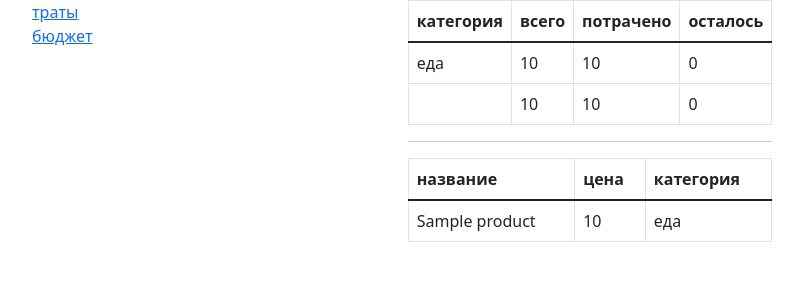
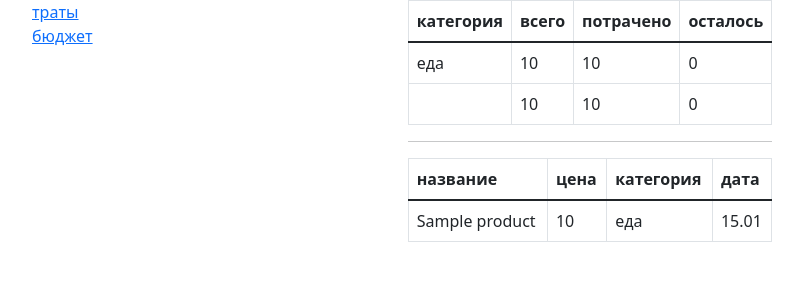
Before and after one commit to dyhmzall/budget, a Django app: a page that uses mainapp/templates/mainapp/month.html in a window 1280 px wide. Shown: the top 300 px of the page, without its empty margins (50-853 px from the left). Run offline with Django 3.2, Linux system fonts and the light colour scheme; data comes from the database, SQL or seed files in the repository; tables that the repository leaves empty hold one stand-in row (values such as "Sample post").

Commit message:
feat: добавление времени генерации продукта

```diff
--- a/mainapp/models.py
+++ b/mainapp/models.py
@@ -14,6 +14,7 @@ class Product(models.Model):
     price = models.DecimalField(verbose_name="цена", max_digits=8, decimal_places=2, default=0)
     description = models.TextField(verbose_name="описание продукта", blank=True)
     month = models.CharField(verbose_name="месяц", max_length=128)
+    date = models.DateField(verbose_name="дата", auto_now=True)
 
     def __str__(self):
         return self.name
--- a/mainapp/templates/mainapp/month.html
+++ b/mainapp/templates/mainapp/month.html
@@ -55,6 +55,7 @@
                     <th scope="col">название</th>
                     <th scope="col">цена</th>
                     <th scope="col">категория</th>
+                    <th scope="col">дата</th>
                 </tr>
                 </thead>
                 <tbody>
@@ -63,6 +64,7 @@
                     <td scope="row">{{ product.name }}</td>
                     <td scope="row">{{ product.price|floatformat:"0" }}</td>
                     <td scope="row">{{ product.category.name }}</td>
+                    <td scope="row">{{ product.date|date:"d.m" }}</td>
                 </tr>
                 {% endfor %}
                 </tbody>
--- a/mainapp/views.py
+++ b/mainapp/views.py
@@ -55,7 +55,7 @@ def budget(request):
 def month(request, month=None):
     budget = Budget.objects.filter(month=month)
 
-    products = Product.objects.filter(month=month)
+    products = Product.objects.filter(month=month).order_by('-id')
 
     expenses = {}
 
```
Also changed, not shown: mainapp/migrations/0004_product_date.py (added).
